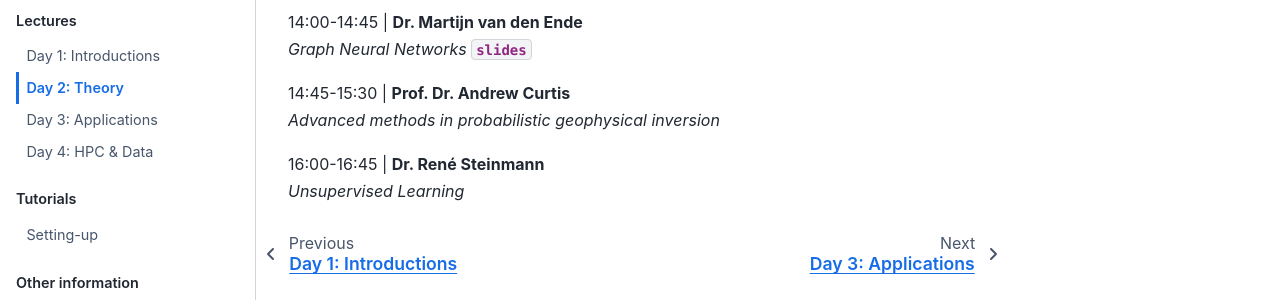
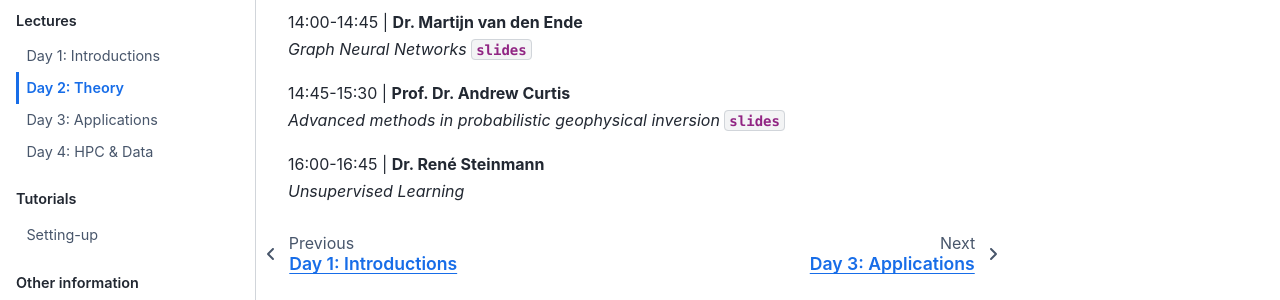
Before and after one commit to ScaDS/ai4seismology-2025, a Jupyter Book: the page built from day2/README.md, in a window 1280 px wide. Shown: the part 268-568 px from the top of the page. Built offline with Jupyter Book 1.0.4 settings and Sphinx 7.4.7 and the Sphinx Book theme 1.1.4, drawn with Linux system fonts in a browser that asks for light colours; pages that are not in the unit, such as notebooks, are missing from menus.

Commit message:
Add Andrew Curtis' slides
Co-Authored-By: Josefine Umlauft <36039541+JosepinaU@users.noreply.github.com>

```diff
--- a/day2/README.md
+++ b/day2/README.md
@@ -10,7 +10,7 @@
 *Graph Neural Networks* {Download}`slides <./slides/2.3_graphs.pdf>`
 
 14:45-15:30 | **Prof. Dr. Andrew Curtis** \
-*Advanced methods in probabilistic geophysical inversion*
+*Advanced methods in probabilistic geophysical inversion* {Download}`slides <./slides/2.4.Curtis_AI4Seismology_Uncertainty_INNs_NFs_clean.pdf>`
 
 16:00-16:45 | **Dr. René Steinmann** \
 *Unsupervised Learning*
```
Also changed, not shown: 1 other file.
